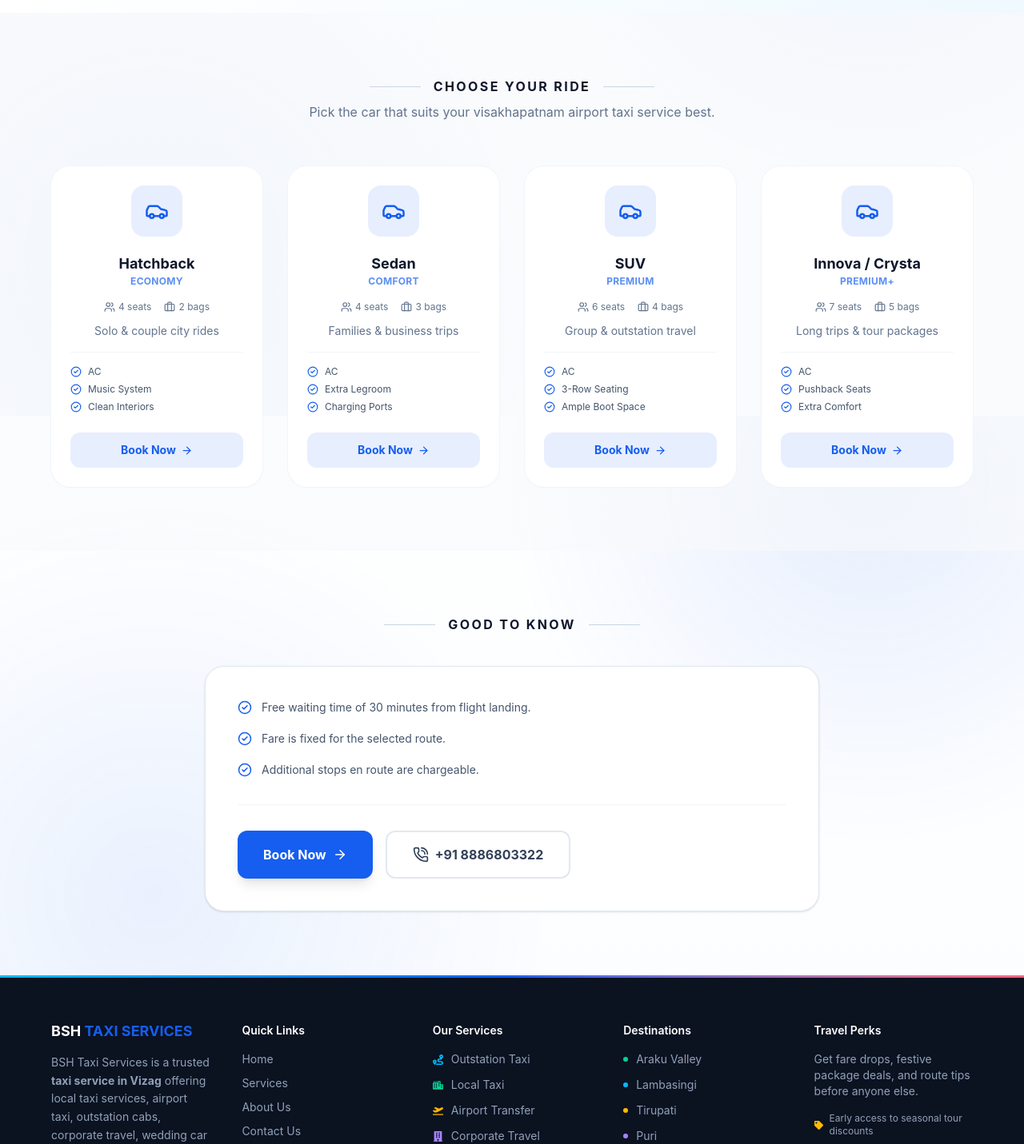
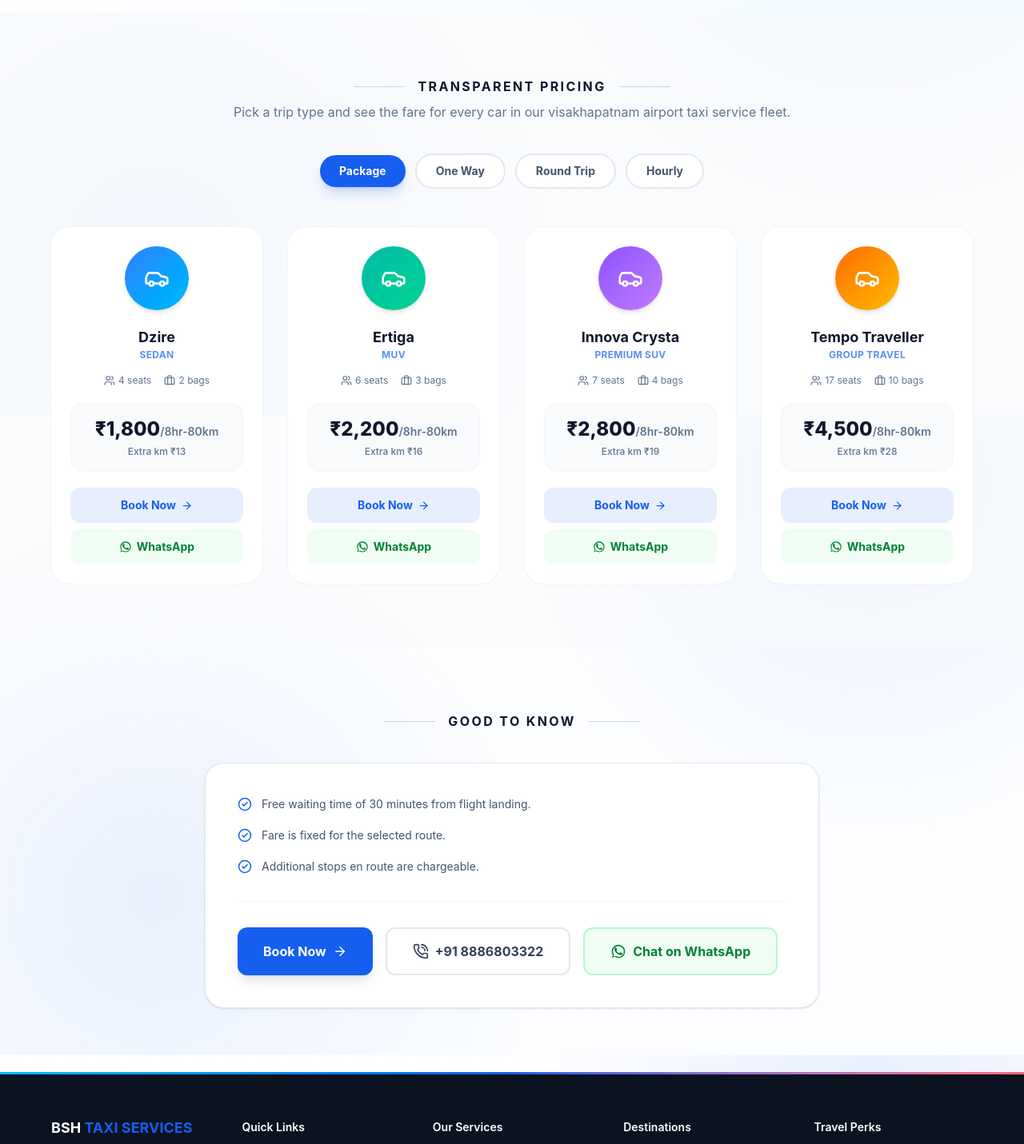
Before and after one commit to sateesh1216/BSH_webpage, a React (Vite) app: page /services/airport-transfer in a window 1280 px wide. Shown: the part 1080-2511 px from the top of the page at 80% size. Built offline with nearby package versions, Linux system fonts and the light colour scheme; a web font is replaced by a local one.

Commit message:
update the footer and servicedetils

```diff
--- a/src/components/layout/Footer.tsx
+++ b/src/components/layout/Footer.tsx
@@ -1,4 +1,4 @@
-
+import { Link } from "react-router-dom";
 import {
   FaFacebookF,
   FaInstagram,
@@ -24,22 +24,27 @@ const quickLinks = navLinks.filter((link) =>
 );
 
 // Each service gets its own icon + accent color so the list scans instantly
+// `slug` must match the `slug` used in ../../data/servicesData.ts so these
+// links route to the correct /services/:slug detail page.
 const serviceLinks = [
-  { label: "Outstation Taxi", icon: FaRoute, color: "text-sky-400" },
-  { label: "Local Taxi", icon: FaCity, color: "text-emerald-400" },
-  { label: "Airport Transfer", icon: FaPlaneDeparture, color: "text-amber-400" },
-  { label: "Corporate Travel", icon: FaBuilding, color: "text-violet-400" },
-  { label: "Tour Packages", icon: FaSuitcaseRolling, color: "text-rose-400" },
-  { label: "Wedding Cars", icon: FaRing, color: "text-pink-400" },
+  { label: "Outstation Taxi", slug: "outstation-taxi", icon: FaRoute, color: "text-sky-400" },
+  { label: "Local Taxi", slug: "local-taxi", icon: FaCity, color: "text-emerald-400" },
+  { label: "Airport Transfer", slug: "airport-transfer", icon: FaPlaneDeparture, color: "text-amber-400" },
+  { label: "Corporate Travel", slug: "corporate-travel", icon: FaBuilding, color: "text-violet-400" },
+  { label: "Tour Packages", slug: "tour-packages", icon: FaSuitcaseRolling, color: "text-rose-400" },
+  { label: "Wedding Cars", slug: "wedding-car-rentals", icon: FaRing, color: "text-pink-400" },
 ];
 
+// `slug` must match the `slug` used in ../../data/servicesData.ts (destinations
+// array) so these links route to the correct /destinations/:slug detail page.
+// "And More" routes to the full destinations listing instead of a single slug.
 const destinationLinks = [
-  { label: "Araku Valley", color: "text-emerald-400" },
-  { label: "Lambasingi", color: "text-sky-400" },
-  { label: "Tirupati", color: "text-amber-400" },
-  { label: "Puri", color: "text-violet-400" },
-  { label: "Hyderabad", color: "text-rose-400" },
-  { label: "And More", color: "text-slate-400" },
+  { label: "Araku Valley", slug: "araku-valley", color: "text-emerald-400" },
+  { label: "Lambasingi", slug: "lambasingi", color: "text-sky-400" },
+  { label: "Tirupati", slug: "tirupati", color: "text-amber-400" },
+  { label: "Simhachalam Temple", slug: "simhachalam-temple", color: "text-violet-400" },
+  { label: "Vanjangi Hills", slug: "vanjangi-hills", color: "text-rose-400" },
+  { label: "And More", slug: null, color: "text-slate-400" },
 ];
 
 const socialLinks = [
@@ -161,28 +166,36 @@ export default function Footer() {
             </div>
           </nav>
 
-          {/* Our Services — icon + color per item */}
+          {/* Our Services — icon + color per item, routes to /services/:slug */}
           <nav aria-label="Our services">
             <h3 className="mb-4 text-sm font-semibold text-white">Our Services</h3>
             <div className="flex flex-col gap-3 text-sm">
-              {serviceLinks.map(({ label, icon: Icon, color }) => (
-                <a key={label} href="#services" className="group flex w-fit items-center gap-2.5 text-slate-400 transition-colors hover:text-white">
+              {serviceLinks.map(({ label, slug, icon: Icon, color }) => (
+                <Link
+                  key={slug}
+                  to={`/services/${slug}`}
+                  className="group flex w-fit items-center gap-2.5 text-slate-400 transition-colors hover:text-white"
+                >
                   <Icon size={13} className={`${color} transition-transform group-hover:scale-110`} />
                   {label}
-                </a>
+                </Link>
               ))}
             </div>
           </nav>
 
-          {/* Destinations — color-coded dots */}
+          {/* Destinations — color-coded dots, routes to /destinations/:slug */}
           <nav aria-label="Popular destinations">
             <h3 className="mb-4 text-sm font-semibold text-white">Destinations</h3>
             <div className="flex flex-col gap-3 text-sm">
-              {destinationLinks.map(({ label, color }) => (
-                <a key={label} href="#destinations" className="group flex w-fit items-center gap-2.5 text-slate-400 transition-colors hover:text-white">
+              {destinationLinks.map(({ label, slug, color }) => (
+                <Link
+                  key={label}
+                  to={slug ? `/destinations/${slug}` : "/destinations"}
+                  className="group flex w-fit items-center gap-2.5 text-slate-400 transition-colors hover:text-white"
+                >
                   <span className={`h-1.5 w-1.5 rounded-full bg-current ${color} transition-transform group-hover:scale-150`} />
                   {label}
-                </a>
+                </Link>
               ))}
             </div>
           </nav>
--- a/src/pages/ServiceDetails.tsx
+++ b/src/pages/ServiceDetails.tsx
@@ -1,3 +1,4 @@
+import { useState } from "react";
 import { useParams, Link } from "react-router-dom";
 import {
   PhoneCall,
@@ -242,59 +243,138 @@ const serviceDetailsContent: Record<string, ServiceDetailContent> = {
 };
 
 /* ------------------------------------------------------------------ */
-/*  Shared car fleet shown on every service detail page                */
-/*  TODO: replace the `icon` with your actual car photos if you'd      */
-/*  rather show images — swap <Icon /> below for an <img src={} />     */
+/*  Price-card tabs: One Way / Round Trip / Hourly / Package          */
+/*  and the fleet + fares shown under each tab                        */
+/*  TODO: swap the numbers below for your real, current fares         */
 /* ------------------------------------------------------------------ */
 
-type CarOption = {
+const tripTypeTabs = ["Package", "One Way", "Round Trip", "Hourly"] as const;
+type TripTypeTab = (typeof tripTypeTabs)[number];
+
+type FareInfo = {
+  rate: string; // headline price
+  unit: string; // what the rate is per
+  note: string; // small print under the rate
+};
+
+type CarPriceOption = {
   name: string;
   category: string;
   seats: number;
   luggage: number;
-  bestFor: string;
-  features: string[];
   icon: typeof Car;
+  fares: Record<TripTypeTab, FareInfo>;
+  /** Tailwind classes used to give each car its own icon-badge color story */
+  theme: {
+    gradient: string; // badge background
+    glow: string; // soft blurred glow behind the badge
+    iconColor: string;
+    ring: string;
+    shadow: string; // colored drop-shadow matching the gradient
+  };
 };
 
-const carFleet: CarOption[] = [
+const carFleet: CarPriceOption[] = [
   {
-    name: "Hatchback",
-    category: "Economy",
+    name: "Dzire",
+    category: "Sedan",
     seats: 4,
     luggage: 2,
-    bestFor: "Solo & couple city rides",
-    features: ["AC", "Music System", "Clean Interiors"],
     icon: Car,
+    theme: {
+      gradient: "from-blue-500 to-sky-400",
+      glow: "bg-blue-400/40",
+      iconColor: "text-white",
+      ring: "ring-blue-200",
+      shadow: "shadow-blue-500/30",
+    },
+    fares: {
+      "One Way": { rate: "₹13", unit: "/km", note: "Min 130 km/day" },
+      "Round Trip": { rate: "₹11", unit: "/km", note: "Min 250 km/day" },
+      Hourly: { rate: "₹250", unit: "/hr", note: "40 km included" },
+      Package: { rate: "₹1,800", unit: "/8hr-80km", note: "Extra km ₹13" },
+    },
   },
   {
-    name: "Sedan",
-    category: "Comfort",
-    seats: 4,
+    name: "Ertiga",
+    category: "MUV",
+    seats: 6,
     luggage: 3,
-    bestFor: "Families & business trips",
-    features: ["AC", "Extra Legroom", "Charging Ports"],
     icon: Car,
+    theme: {
+      gradient: "from-teal-500 to-emerald-400",
+      glow: "bg-teal-400/40",
+      iconColor: "text-white",
+      ring: "ring-teal-200",
+      shadow: "shadow-teal-500/30",
+    },
+    fares: {
+      "One Way": { rate: "₹16", unit: "/km", note: "Min 130 km/day" },
+      "Round Trip": { rate: "₹14", unit: "/km", note: "Min 250 km/day" },
+      Hourly: { rate: "₹300", unit: "/hr", note: "40 km included" },
+      Package: { rate: "₹2,200", unit: "/8hr-80km", note: "Extra km ₹16" },
+    },
   },
   {
-    name: "SUV",
-    category: "Premium",
-    seats: 6,
+    name: "Innova Crysta",
+    category: "Premium SUV",
+    seats: 7,
     luggage: 4,
-    bestFor: "Group & outstation travel",
-    features: ["AC", "3-Row Seating", "Ample Boot Space"],
     icon: Car,
+    theme: {
+      gradient: "from-violet-500 to-purple-400",
+      glow: "bg-violet-400/40",
+      iconColor: "text-white",
+      ring: "ring-violet-200",
+      shadow: "shadow-violet-500/30",
+    },
+    fares: {
+      "One Way": { rate: "₹19", unit: "/km", note: "Min 130 km/day" },
+      "Round Trip": { rate: "₹17", unit: "/km", note: "Min 250 km/day" },
+      Hourly: { rate: "₹380", unit: "/hr", note: "40 km included" },
+      Package: { rate: "₹2,800", unit: "/8hr-80km", note: "Extra km ₹19" },
+    },
   },
   {
-    name: "Innova / Crysta",
-    category: "Premium+",
-    seats: 7,
-    luggage: 5,
-    bestFor: "Long trips & tour packages",
-    features: ["AC", "Pushback Seats", "Extra Comfort"],
+    name: "Tempo Traveller",
+    category: "Group Travel",
+    seats: 17,
+    luggage: 10,
     icon: Car,
+    theme: {
+      gradient: "from-orange-500 to-amber-400",
+      glow: "bg-orange-400/40",
+      iconColor: "text-white",
+      ring: "ring-orange-200",
+      shadow: "shadow-orange-500/30",
+    },
+    fares: {
+      "One Way": { rate: "₹28", unit: "/km", note: "Min 250 km/day" },
+      "Round Trip": { rate: "₹25", unit: "/km", note: "Min 300 km/day" },
+      Hourly: { rate: "₹650", unit: "/hr", note: "40 km included" },
+      Package: { rate: "₹4,500", unit: "/8hr-80km", note: "Extra km ₹28" },
+    },
   },
 ];
+
+/* WhatsApp business number — keep in sync with the call number below */
+const WHATSAPP_NUMBER = "918886803322";
+
+/* Simple inline WhatsApp glyph so we don't need an extra icon package */
+function WhatsAppIcon({ size = 18 }: { size?: number }) {
+  return (
+    <svg
+      width={size}
+      height={size}
+      viewBox="0 0 24 24"
+      fill="currentColor"
+      aria-hidden="true"
+    >
+      <path d="M17.472 14.382c-.297-.149-1.758-.867-2.03-.967-.273-.099-.471-.148-.67.15-.197.297-.767.966-.94 1.164-.173.199-.347.223-.644.075-.297-.15-1.255-.463-2.39-1.475-.883-.788-1.48-1.761-1.653-2.059-.173-.297-.018-.458.13-.606.134-.133.298-.347.446-.52.149-.174.198-.298.298-.497.099-.198.05-.371-.025-.52-.075-.149-.669-1.612-.916-2.207-.242-.579-.487-.5-.669-.51-.173-.008-.371-.01-.57-.01-.198 0-.52.074-.792.372-.272.297-1.04 1.016-1.04 2.479 0 1.462 1.065 2.875 1.213 3.074.149.198 2.096 3.2 5.077 4.487.709.306 1.262.489 1.694.625.712.227 1.36.195 1.871.118.571-.085 1.758-.719 2.006-1.413.248-.694.248-1.289.173-1.413-.074-.124-.272-.198-.57-.347z" />
+      <path d="M12.004 2C6.486 2 2.01 6.477 2.01 11.996c0 2.115.664 4.078 1.796 5.688L2 22l4.443-1.767a9.94 9.94 0 0 0 5.561 1.674h.004c5.518 0 9.994-4.477 9.994-9.996C21.998 6.477 17.522 2 12.004 2zm0 18.16h-.003a8.13 8.13 0 0 1-4.156-1.14l-.298-.176-3.098 1.233.83-3.05-.194-.313a8.13 8.13 0 0 1-1.246-4.318c0-4.5 3.67-8.16 8.166-8.16 2.18 0 4.229.852 5.77 2.394a8.1 8.1 0 0 1 2.393 5.775c0 4.5-3.67 8.16-8.164 8.16z" />
+    </svg>
+  );
+}
 
 /* ------------------------------------------------------------------ */
 /*  Maps a service slug to the trip type used by the BookingContext   */
@@ -313,6 +393,7 @@ const serviceToTab = {
 export default function ServiceDetails() {
   const { slug } = useParams<{ slug: string }>();
   const { openBooking, setTripType } = useBooking();
+  const [activeTab, setActiveTab] = useState<TripTypeTab>("Package");
 
   const service = services.find((s) => s.slug === slug);
   const details = slug ? serviceDetailsContent[slug] : undefined;
@@ -321,6 +402,13 @@ export default function ServiceDetails() {
     const tab = slug ? serviceToTab[slug as keyof typeof serviceToTab] : undefined;
     if (tab) setTripType(tab);
     openBooking({ resetTrip: !tab });
+  };
+
+  const getWhatsAppLink = (carName: string) => {
+    const message = `Hi BSH Taxi Services, I'd like to book a ${carName} for a ${activeTab} trip${
+      title ? ` (${title})` : ""
+    }. Please share availability and fare.`;
+    return `https://wa.me/${WHATSAPP_NUMBER}?text=${encodeURIComponent(message)}`;
   };
 
   // Fallback for an unknown / missing slug
@@ -402,6 +490,16 @@ export default function ServiceDetails() {
                   <PhoneCall size={20} />
                   Call Now
                 </a>
+
+                <a
+                  href={getWhatsAppLink("a car")}
+                  target="_blank"
+                  rel="noopener noreferrer"
+                  className="flex items-center gap-2 rounded-xl border-2 border-green-200 bg-green-50 px-8 py-4 font-bold text-green-700 transition hover:border-green-500 hover:bg-green-500 hover:text-white"
+                >
+                  <WhatsAppIcon size={20} />
+                  WhatsApp
+                </a>
               </div>
             </div>
 
@@ -432,22 +530,48 @@ export default function ServiceDetails() {
       </section>
 
       {/* ---------------------------------------------------------- */}
-      {/* Available cars                                              */}
+      {/* Price cards — One Way / Round Trip / Hourly / Package       */}
       {/* ---------------------------------------------------------- */}
       <section className="w-full bg-slate-50/60 px-6 py-20 sm:px-10 lg:px-16">
-        <SectionHeading eyebrow="Choose Your Ride" />
-        <p className="-mt-8 mb-14 text-center text-base text-slate-500">
-          Pick the car that suits your {title.toLowerCase()} best.
+        <SectionHeading eyebrow="Transparent Pricing" />
+        <p className="-mt-8 mb-10 text-center text-base text-slate-500">
+          Pick a trip type and see the fare for every car in our {title.toLowerCase()} fleet.
         </p>
 
+        {/* Tabs */}
+        <div className="mx-auto mb-12 flex max-w-2xl flex-wrap items-center justify-center gap-3">
+          {tripTypeTabs.map((tab) => (
+            <button
+              key={tab}
+              onClick={() => setActiveTab(tab)}
+              className={`rounded-full px-6 py-2.5 text-sm font-bold transition-all duration-200 ${
+                activeTab === tab
+                  ? "bg-primary text-white shadow-lg shadow-primary/20"
+                  : "border-2 border-slate-200 bg-white text-slate-600 hover:border-primary/40 hover:text-primary"
+              }`}
+            >
+              {tab}
+            </button>
+          ))}
+        </div>
+
+        {/* Price cards */}
         <div className="mx-auto grid max-w-[80em] grid-cols-1 gap-8 sm:grid-cols-2 lg:grid-cols-4">
-          {carFleet.map((car) => (
+          {carFleet.map((car) => {
+            const fare = car.fares[activeTab];
+            return (
               <article
                 key={car.name}
                 className="group flex flex-col rounded-3xl bg-white p-6 shadow-[0_1px_2px_rgba(16,24,40,0.04)] ring-1 ring-slate-100 transition-all duration-300 hover:-translate-y-2 hover:shadow-[0_24px_48px_rgba(16,24,40,0.12)] hover:ring-primary/15"
               >
-              <div className="mx-auto flex h-16 w-16 items-center justify-center rounded-2xl bg-primary/10 text-primary transition-transform duration-300 group-hover:scale-110">
-                <car.icon size={30} />
+                <div className="relative mx-auto h-20 w-20">
+                  {/* seat-count chip */}
+
+                  <div
+                    className={`flex h-20 w-20 items-center justify-center rounded-full bg-gradient-to-br ${car.theme.gradient} shadow-md transition-transform duration-300 group-hover:-translate-y-1`}
+                  >
+                    <car.icon size={32} className={car.theme.iconColor} strokeWidth={2} />
+                  </div>
                 </div>
 
                 <h3 className="mt-5 text-center text-lg font-bold text-slate-900">
@@ -466,31 +590,41 @@ export default function ServiceDetails() {
                   </span>
                 </div>
 
-              <p className="mt-3 text-center text-sm text-slate-500">
-                {car.bestFor}
+                {/* Fare for the selected tab */}
+                <div className="mt-5 rounded-2xl border border-slate-100 bg-slate-50 px-4 py-4 text-center">
+                  <p className="text-2xl font-extrabold text-slate-900">
+                    {fare.rate}
+                    <span className="text-sm font-semibold text-slate-500">
+                      {fare.unit}
+                    </span>
                   </p>
+                  <p className="mt-1 text-xs font-medium text-slate-500">
+                    {fare.note}
+                  </p>
+                </div>
 
-              <ul className="mt-4 space-y-1.5 border-t border-slate-100 pt-4">
-                {car.features.map((f) => (
-                  <li
-                    key={f}
-                    className="flex items-center gap-2 text-xs text-slate-600"
-                  >
-                    <CheckCircle2 size={14} className="shrink-0 text-primary" />
-                    {f}
-                  </li>
-                ))}
-              </ul>
-
+                <div className="mt-5 flex flex-col gap-2">
                   <button
                     onClick={handleBookNow}
-                className="mt-6 inline-flex items-center justify-center gap-1.5 rounded-xl bg-primary/10 py-3 text-sm font-bold text-primary transition hover:bg-primary hover:text-white"
+                    className="inline-flex items-center justify-center gap-1.5 rounded-xl bg-primary/10 py-3 text-sm font-bold text-primary transition hover:bg-primary hover:text-white"
                   >
                     Book Now
                     <ArrowRight size={15} />
                   </button>
+
+                  <a
+                    href={getWhatsAppLink(car.name)}
+                    target="_blank"
+                    rel="noopener noreferrer"
+                    className="inline-flex items-center justify-center gap-1.5 rounded-xl bg-green-50 py-3 text-sm font-bold text-green-700 transition hover:bg-green-500 hover:text-white"
+                  >
+                    <WhatsAppIcon size={16} />
+                    WhatsApp
+                  </a>
+                </div>
               </article>
-          ))}
+            );
+          })}
         </div>
       </section>
 
@@ -526,6 +660,16 @@ export default function ServiceDetails() {
               <PhoneCall size={20} />
               +91 8886803322
             </a>
+
+            <a
+              href={getWhatsAppLink("a car")}
+              target="_blank"
+              rel="noopener noreferrer"
+              className="flex items-center gap-2 rounded-xl border-2 border-green-200 bg-green-50 px-8 py-4 font-bold text-green-700 transition hover:border-green-500 hover:bg-green-500 hover:text-white"
+            >
+              <WhatsAppIcon size={20} />
+              Chat on WhatsApp
+            </a>
           </div>
         </div>
       </section>
```
Lines whose indentation alone changed are shown as unchanged.
